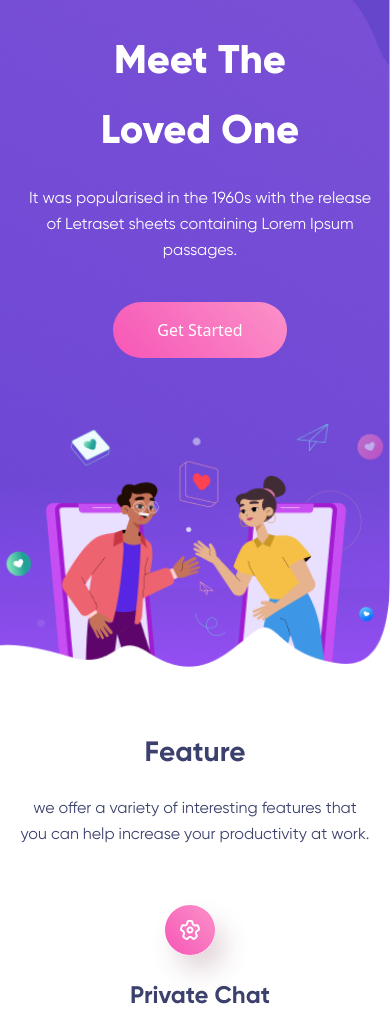
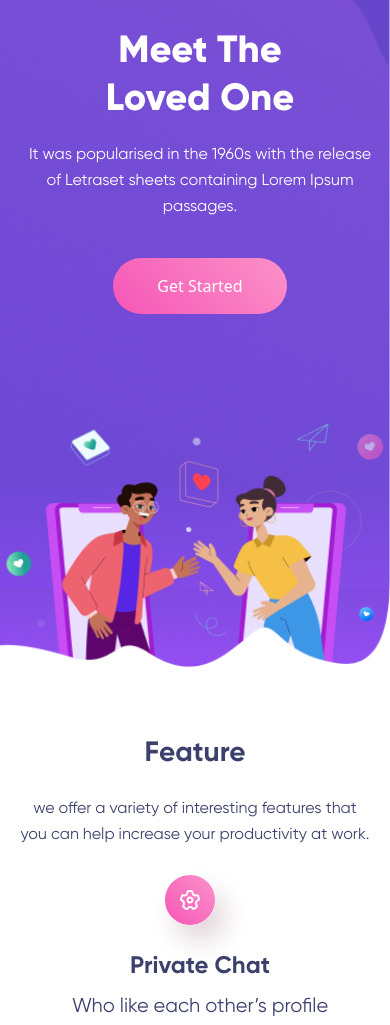
Before and after one commit to mokbulhussain/amore, a plain HTML site: page index.html in a window 390 px wide. Shown: the part 75-1100 px from the top of the page. Drawn offline with nearby package versions, Linux system fonts and the light colour scheme; a web font is replaced by a local one.

Commit message:
change responsive 2

```diff
--- a/css/responsive.css
+++ b/css/responsive.css
@@ -278,11 +278,19 @@
     .banner {
         margin-top: 20px;
     }
+    .banner-content h1 {
+        font-size: 38px;
+        line-height: 48px;
+    }
+    .feature-item {
+        margin-top: 10px;
+    }
+    section.feature {
+        padding: 56px 0px 0px 0px;
+    }
 
 
-    section.feature {
-        padding: 56px 0px 162px 0px;
-    }
+
     .header_bg_part {
         bottom: -25px;
     }
```
